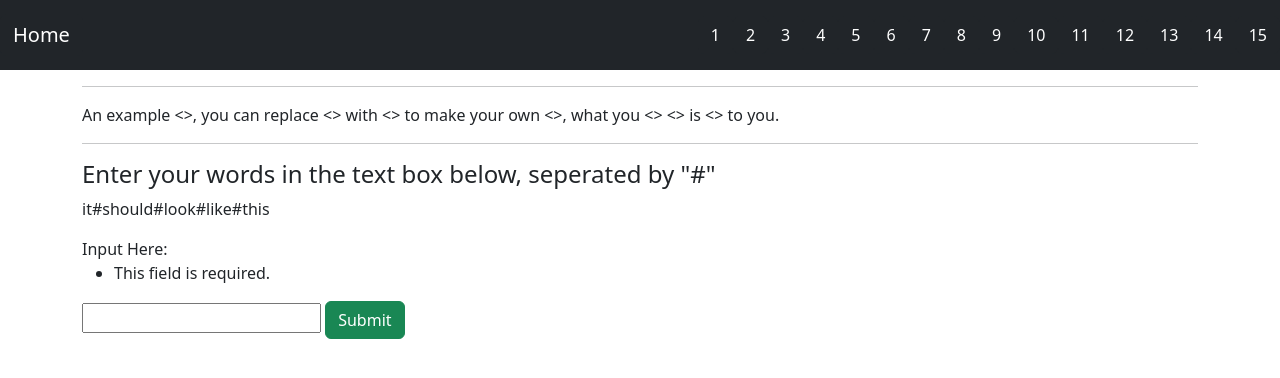
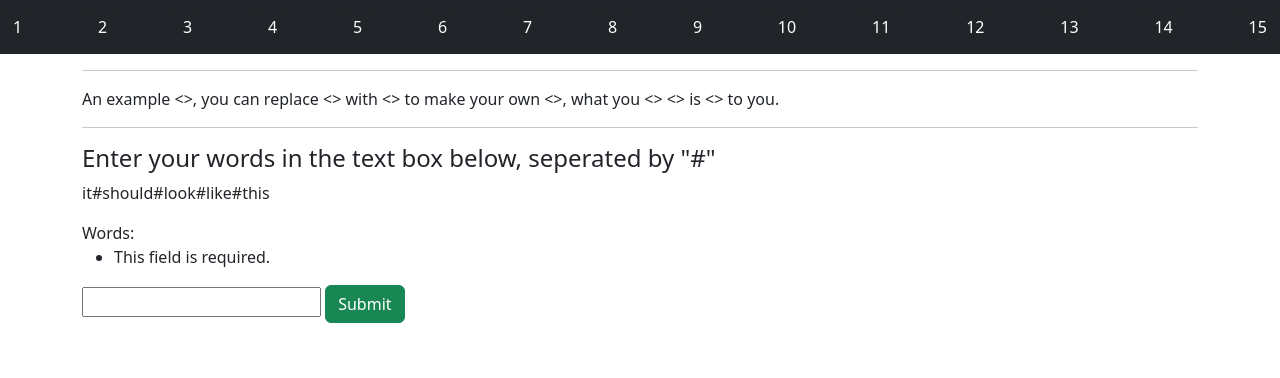
Before and after one commit to exoxander/cs3620_madlibs, a Django app: page /madlibs/home/1 in a window 1280 px wide. Shown: the top 378 px of the page. Run offline with Django 3.2, Linux system fonts and the light colour scheme; data comes from the database, SQL or seed files in the repository; both versions use the stored data as it was after the commit.

Commit message:
project complete

```diff
--- a/madlibs/urls.py
+++ b/madlibs/urls.py
@@ -1,18 +1,3 @@
-"""madlibs URL Configuration
-
-The `urlpatterns` list routes URLs to views. For more information please see:
-    https://docs.djangoproject.com/en/2.2/topics/http/urls/
-Examples:
-Function views
-    1. Add an import:  from my_app import views
-    2. Add a URL to urlpatterns:  path('', views.home, name='home')
-Class-based views
-    1. Add an import:  from other_app.views import Home
-    2. Add a URL to urlpatterns:  path('', Home.as_view(), name='home')
-Including another URLconf
-    1. Import the include() function: from django.urls import include, path
-    2. Add a URL to urlpatterns:  path('blog/', include('blog.urls'))
-"""
 from django.contrib import admin
 from django.urls import path
 from django.urls import include
--- a/madlibsapp/forms.py
+++ b/madlibsapp/forms.py
@@ -1,4 +1,4 @@
 from django import forms
 
 class WordInputForm(forms.Form):
-    inputWords = forms.CharField(label="Input Here", max_length=(1024))
+    inputWords = forms.CharField(label="Words", max_length=(2048))
--- a/madlibsapp/templates/madlibs/navbar.html
+++ b/madlibsapp/templates/madlibs/navbar.html
@@ -7,12 +7,9 @@
 </head>
 <body>
     <nav class="navbar navbar-dark bg-dark">
-        <a href="#" class="navbar-brand btn btn-dark">Home</a>
-        <div class="navbar">
-            {% for link in StoryList %}
-            <a href="{% url 'home' link.id %}" class="btn btn-dark"> {{ link.id }}</a>
-            {% endfor %}
-        </div>
+        {% for link in StoryList %}
+        <a href="{% url 'home' link.id %}" class="btn btn-dark"> {{ link.id }}</a>
+        {% endfor %}
     </nav>
     {% block body %}
 
--- a/madlibsapp/templates/madlibs/wordForm.html
+++ b/madlibsapp/templates/madlibs/wordForm.html
@@ -1,4 +1,2 @@
-<form method="POST">
-    <label for="userWords">Input here</label>
-    <input type="text" name="userWords" />
-</form>
+<label for="userWords">Input here</label>
+<input type="text" name="userWords" />
--- a/madlibsapp/views.py
+++ b/madlibsapp/views.py
@@ -23,6 +23,4 @@ def home(request,id):
 
     context={"item":words, "form":form}
 
-
-
     return render(request, "madlibs/home.html", context)
```
Also changed, not shown: db.sqlite3.
